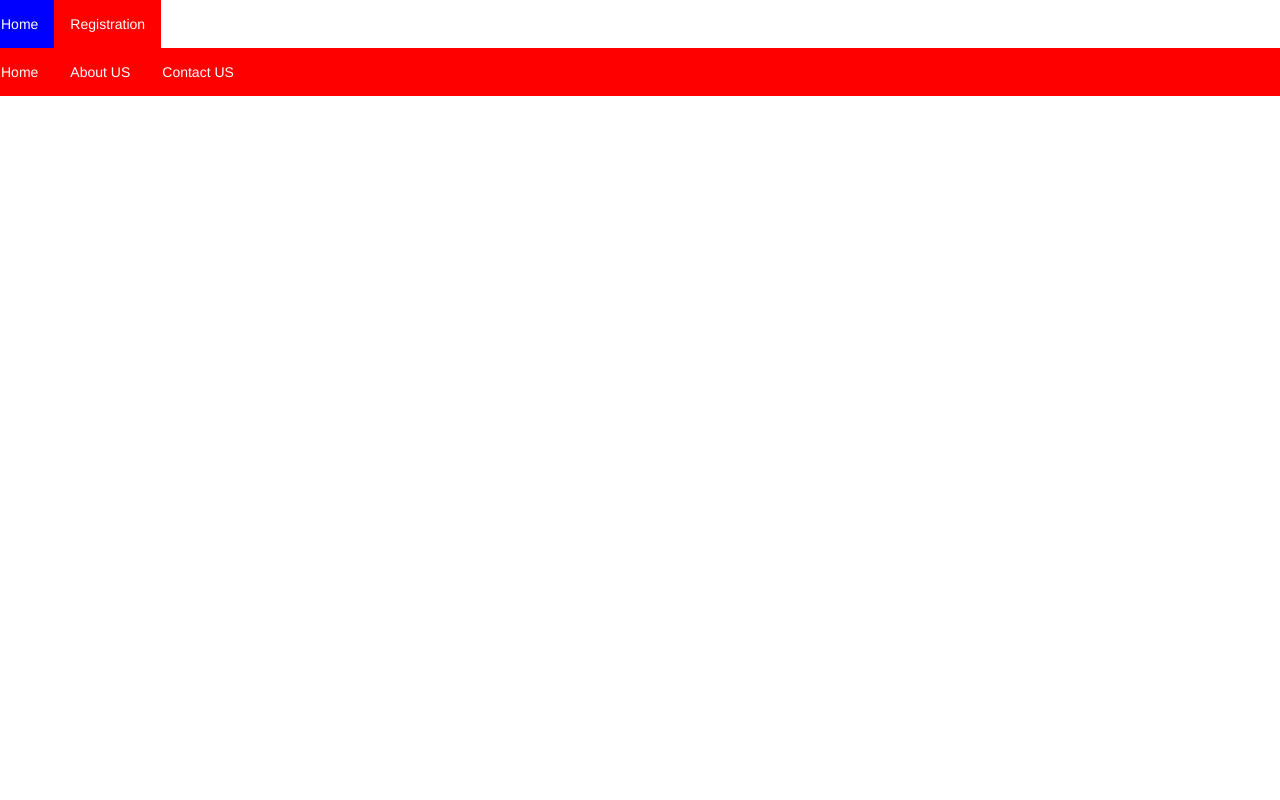
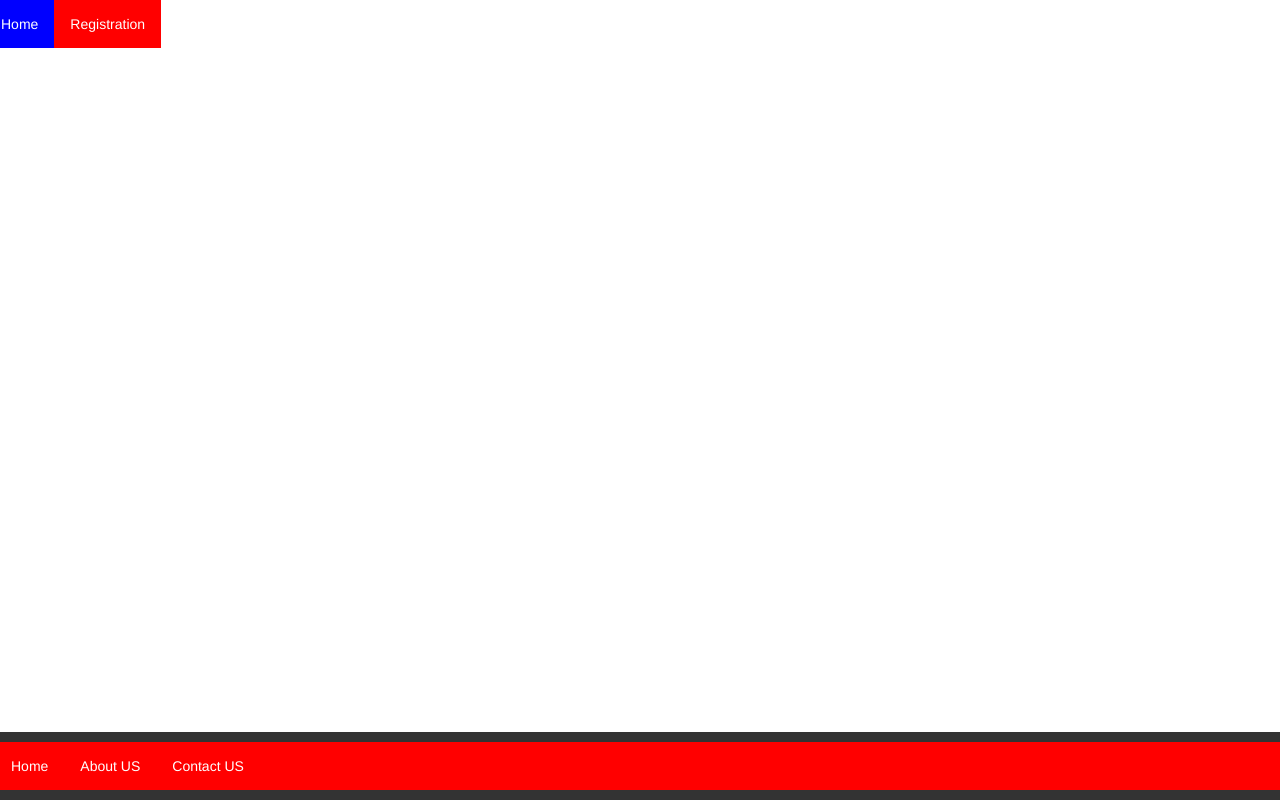
Before and after one commit to sdnyanesh352/quest-front, an Angular app: page / in a window 1280 px wide. Built offline with nearby package versions, Linux system fonts and the light colour scheme.

Commit message:
footer sticky added

```diff
--- a/src/app/app.component.css
+++ b/src/app/app.component.css
@@ -0,0 +1,8 @@
+/* global styling for sticky footer*/
+html, body, app-root {
+    height: 100%;
+  }
+  body {
+    margin-bottom: 0;
+    margin-top: 0;
+  }
--- a/src/app/components/footer/footer.component.css
+++ b/src/app/components/footer/footer.component.css
@@ -40,3 +40,15 @@ li a:hover
     background-color: blue;
 
 }
+.footer-container {
+    position: fixed;
+    bottom: 0;
+    width: 100%;
+    background-color: #333;
+    color: #fff;
+    padding: 10px;
+  }
+  .footer-content {
+    margin: 0 auto;
+    text-align: center;
+  }
--- a/src/app/components/footer/footer.component.html
+++ b/src/app/components/footer/footer.component.html
@@ -1,5 +1,6 @@
 
-<div class="footer">
+<div class="footer-container">
+    <div class="footer-content">
         <div class="row">
             <ul class="nav">
                 <li>
@@ -7,16 +8,8 @@
                 </li>
                 <li><a>About US</a></li>
                 <li><a>Contact US</a></li>
-
-
             </ul>
-
-
+        </div>
+    </div>
 
 </div>
-
-
-
-
-
-</div>
```
Also changed, not shown: 1 other file (tests, documents, lock files or other folders). Lines whose indentation alone changed are shown as unchanged.
